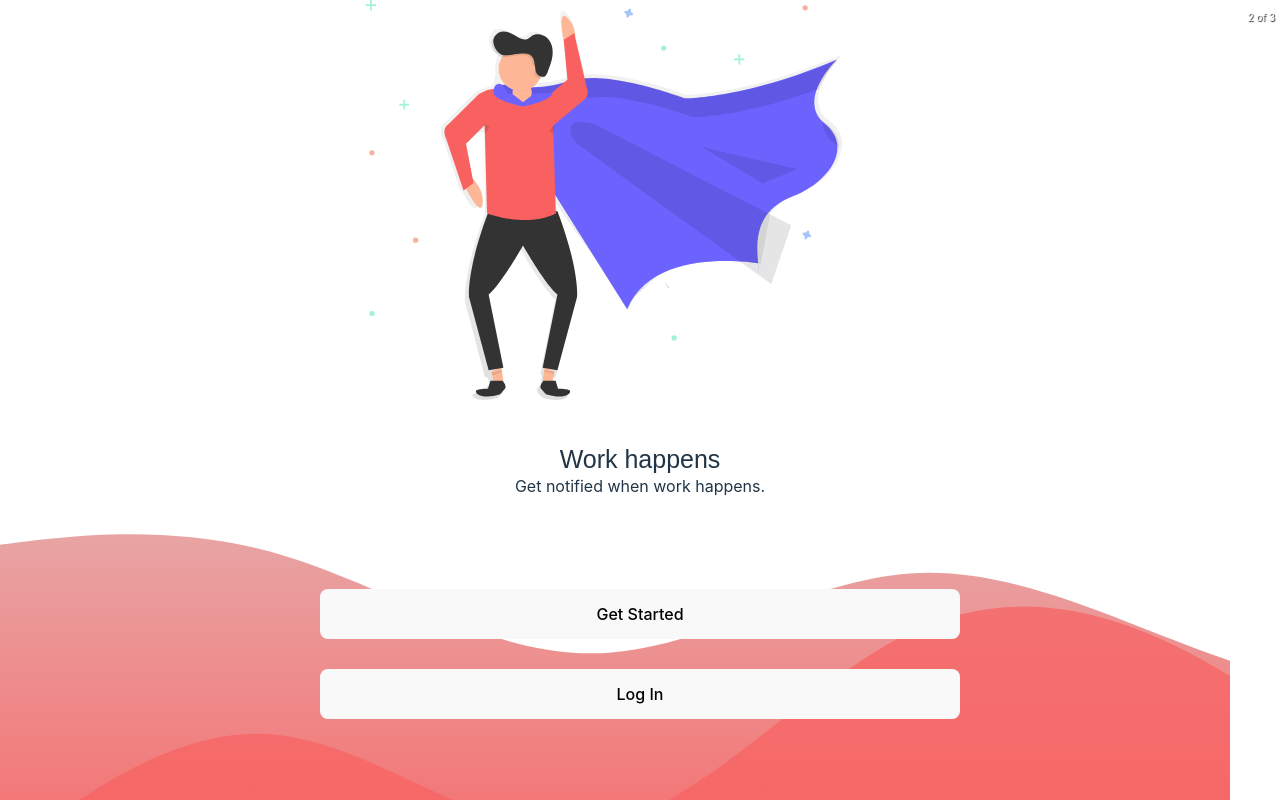
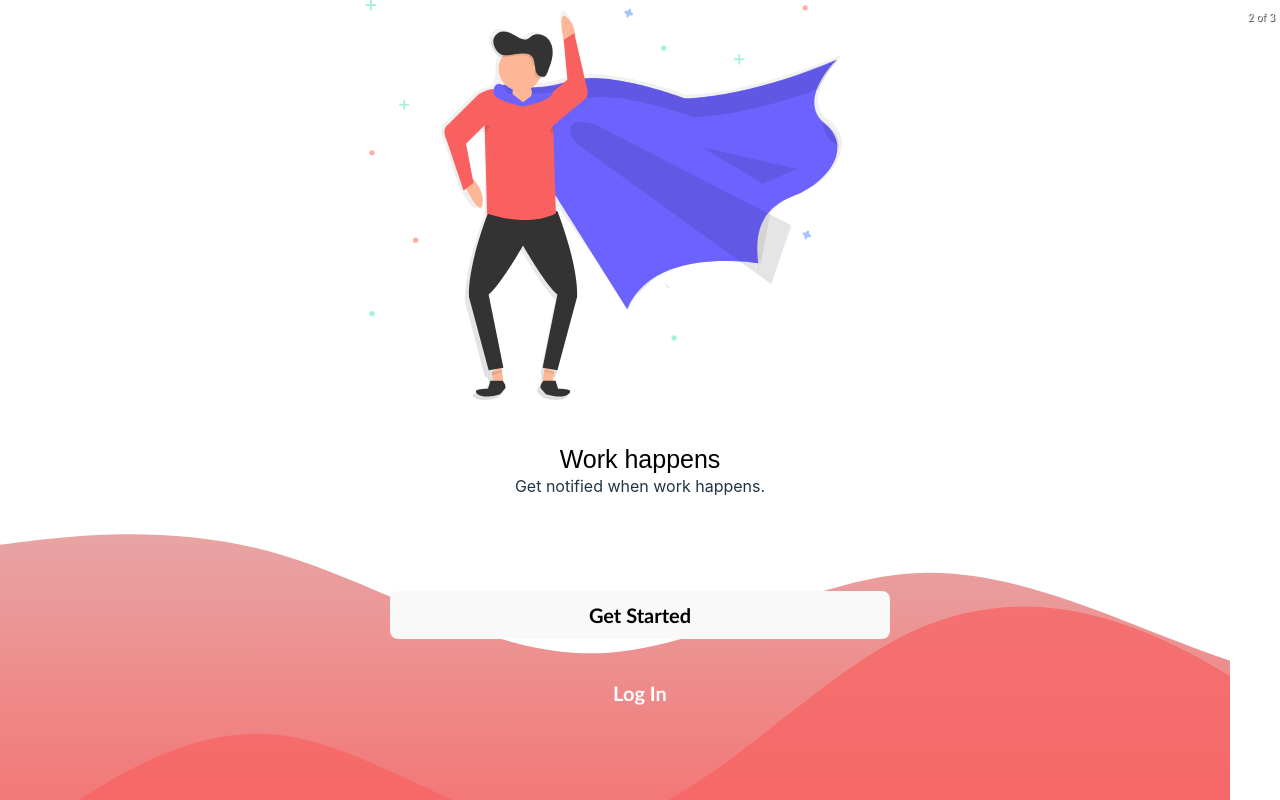
Before and after one commit to abmercy035/Todoapp, a React (Vite) app: page / in a window 1280 px wide. Built offline with nearby package versions, Linux system fonts and the light colour scheme.

Commit message:
completed the onboardinglayout styling

```diff
--- a/src/pages/onboarding/onboarding.css
+++ b/src/pages/onboarding/onboarding.css
@@ -34,7 +34,7 @@ img {
 
 .carousel-text-content .text-title {
  font-size: 25px;
- font-weight: 500;
+ color: black;
  font-family: sans-serif;
 }
 
@@ -55,11 +55,19 @@ footer {
 }
 
 footer button {
- width: 50%;
- height: 50px;
- gap: 30px;
+ width: 70%;
+ max-width: 500px;
+ height: 48px;
  display: flex;
  flex-direction: column;
  align-items: center;
  justify-content: center;
+ font-size: 20px;
+ font-family: 'Trebuchet MS', 'Lucida Sans Unicode', 'Lucida Grande', 'Lucida Sans', Arial, sans-serif;
+ font-weight: 700;
 }
+
+footer button:nth-child(even) {
+ color: white;
+ background-color: transparent;
+}
```
